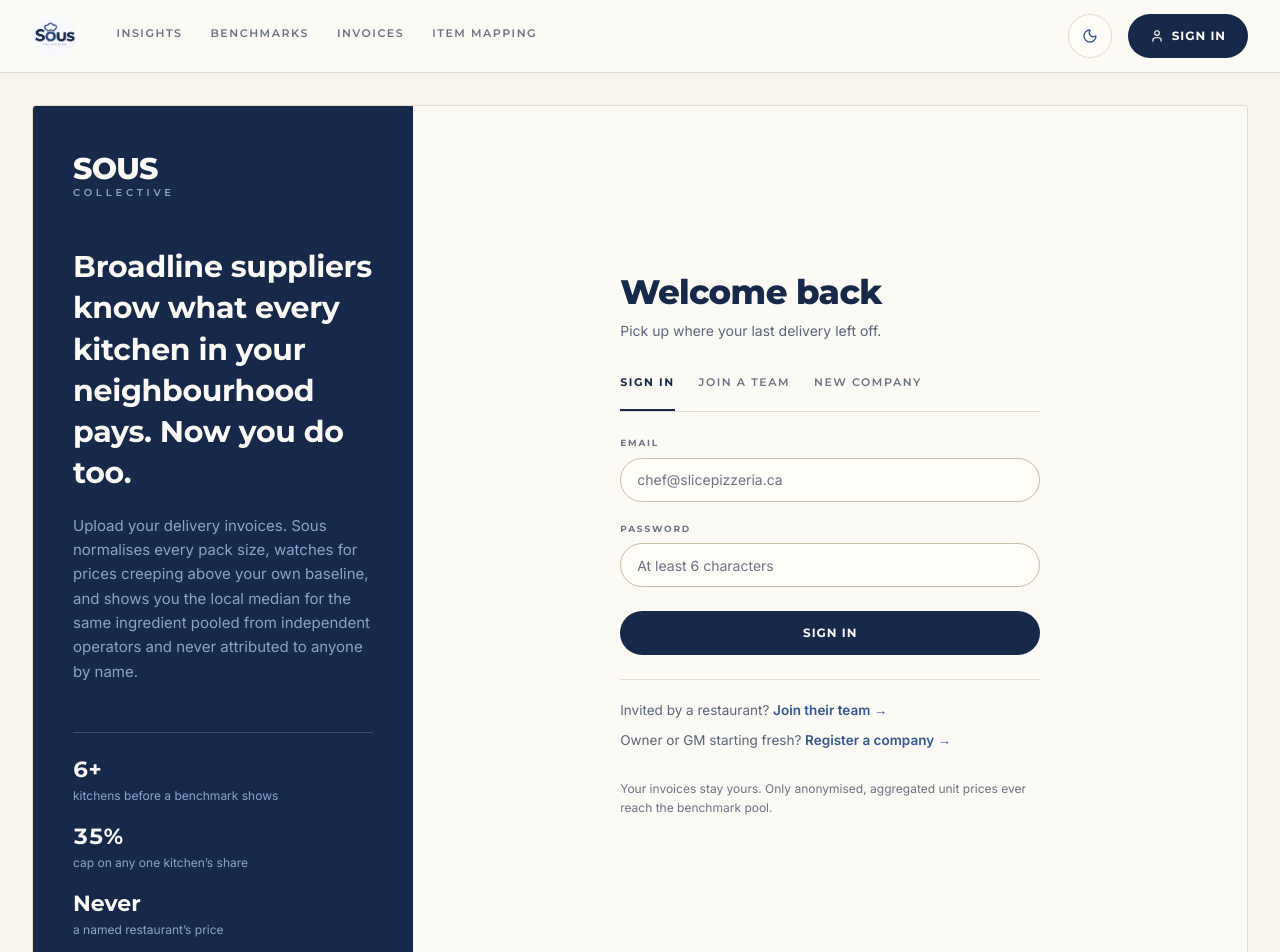
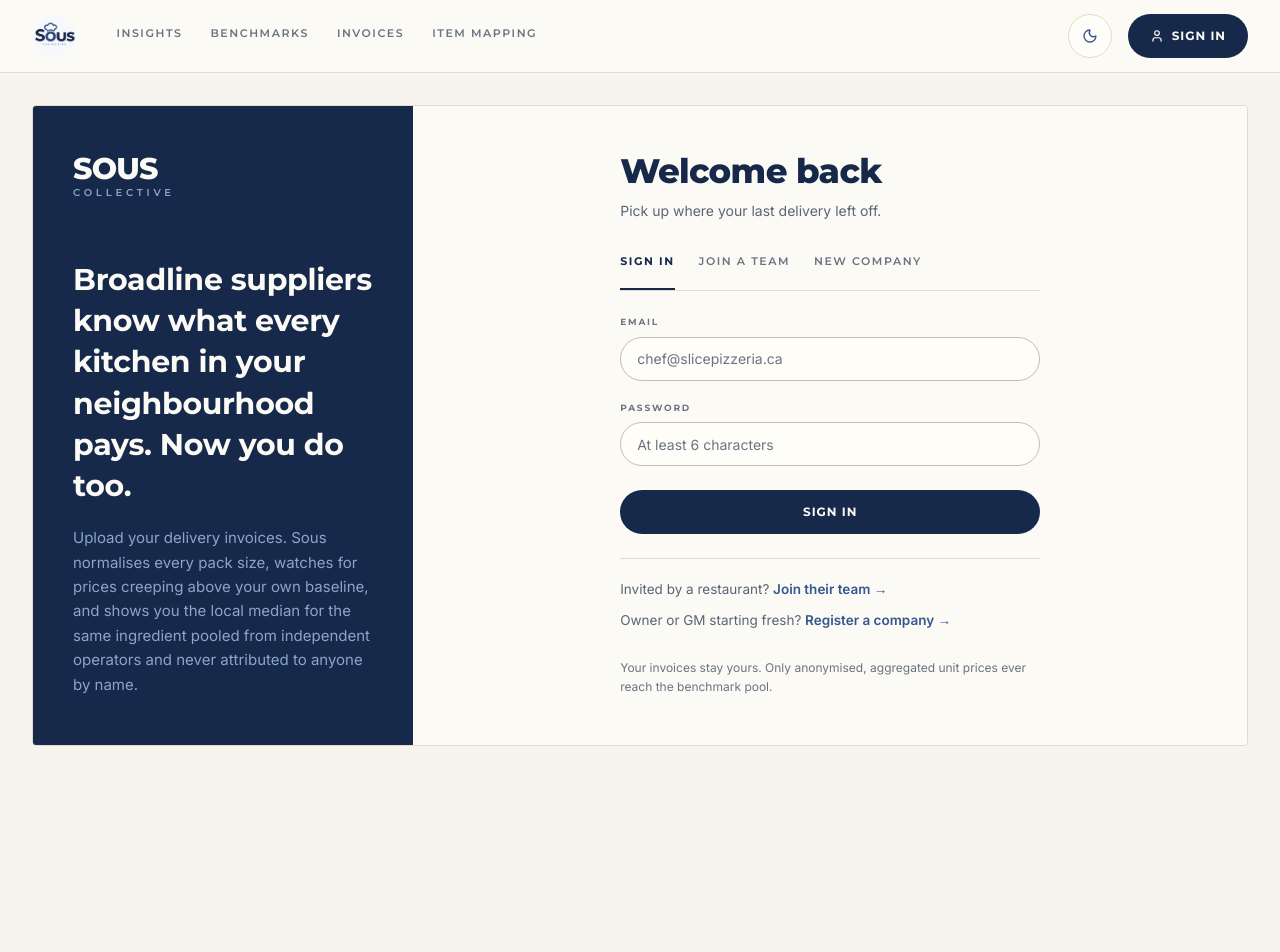
Before and after one commit to loggk/sous, a Next.js app in the folder web/: page /login in a window 1280 px wide. Shown: the top 952 px of the page. After the commit the page ends 800 px from the top, so only its background shows below. Built offline with nearby package versions, Linux system fonts and the light colour scheme; no server answers.

Commit message:
fix: remove unneeded information from login

```diff
--- a/web/src/app/login/page.tsx
+++ b/web/src/app/login/page.tsx
@@ -156,21 +156,6 @@ export default function LoginPage() {
             pooled from independent operators and never attributed to anyone by name.
           </p>
         </div>
-
-        <dl className="flex flex-wrap gap-x-9 gap-y-4 border-t border-ramp-5/30 pt-5">
-          <div>
-            <dt className="num font-display text-[22px] font-bold text-on-ink">6+</dt>
-            <dd className="mt-0.5 text-xs text-ramp-5">kitchens before a benchmark shows</dd>
-          </div>
-          <div>
-            <dt className="num font-display text-[22px] font-bold text-on-ink">35%</dt>
-            <dd className="mt-0.5 text-xs text-ramp-5">cap on any one kitchen&rsquo;s share</dd>
-          </div>
-          <div>
-            <dt className="font-display text-[22px] font-bold text-on-ink">Never</dt>
-            <dd className="mt-0.5 text-xs text-ramp-5">a named restaurant&rsquo;s price</dd>
-          </div>
-        </dl>
       </div>
 
       {/* The form */}
```
